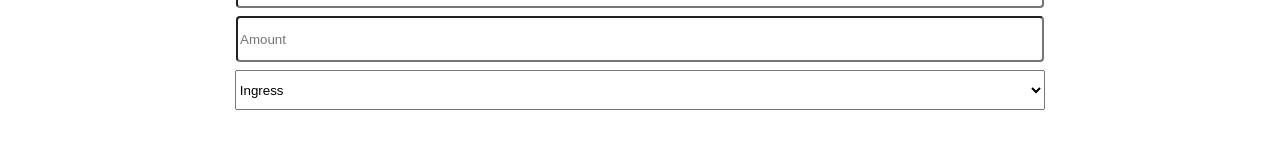
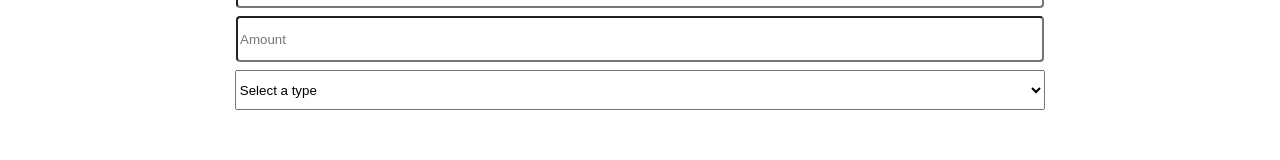
Before and after one commit to mflec/balance_app, a React (Create React App) app in the folder client/: page /add in a window 1280 px wide. Shown: the part 188-348 px from the top of the page. Built offline with nearby package versions, Linux system fonts and the light colour scheme; no server answers; sample sign-in values are in the browser's storage; a web font is replaced by a local one.

Commit message:
fixing style

```diff
--- a/client/src/views/Add.jsx
+++ b/client/src/views/Add.jsx
@@ -89,8 +89,9 @@ function Add() {
               className="form-control"
               placeholder="Type"
               required>
+              <option>Select a type</option>
+              <option value="egress">Egress</option>
               <option value="ingress">Ingress</option>
-              <option value="egress">Egress</option>
             </select>
           </div>
         </div>
```
